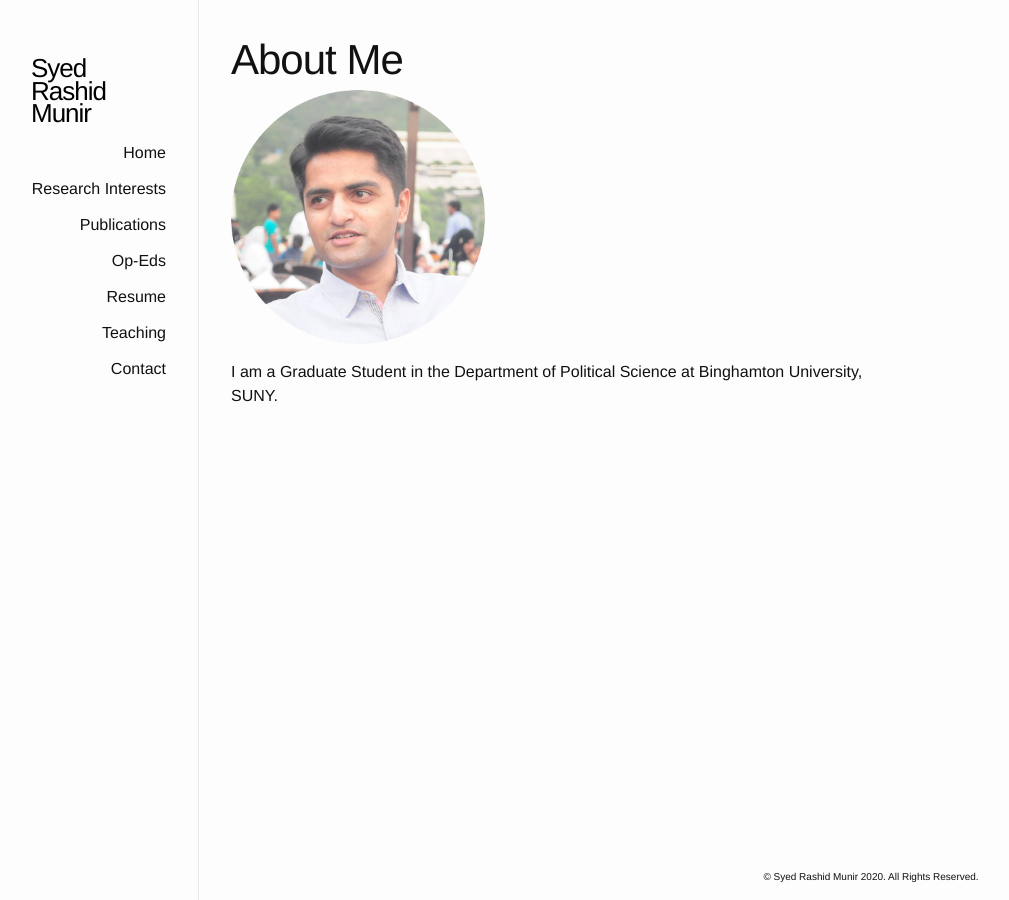
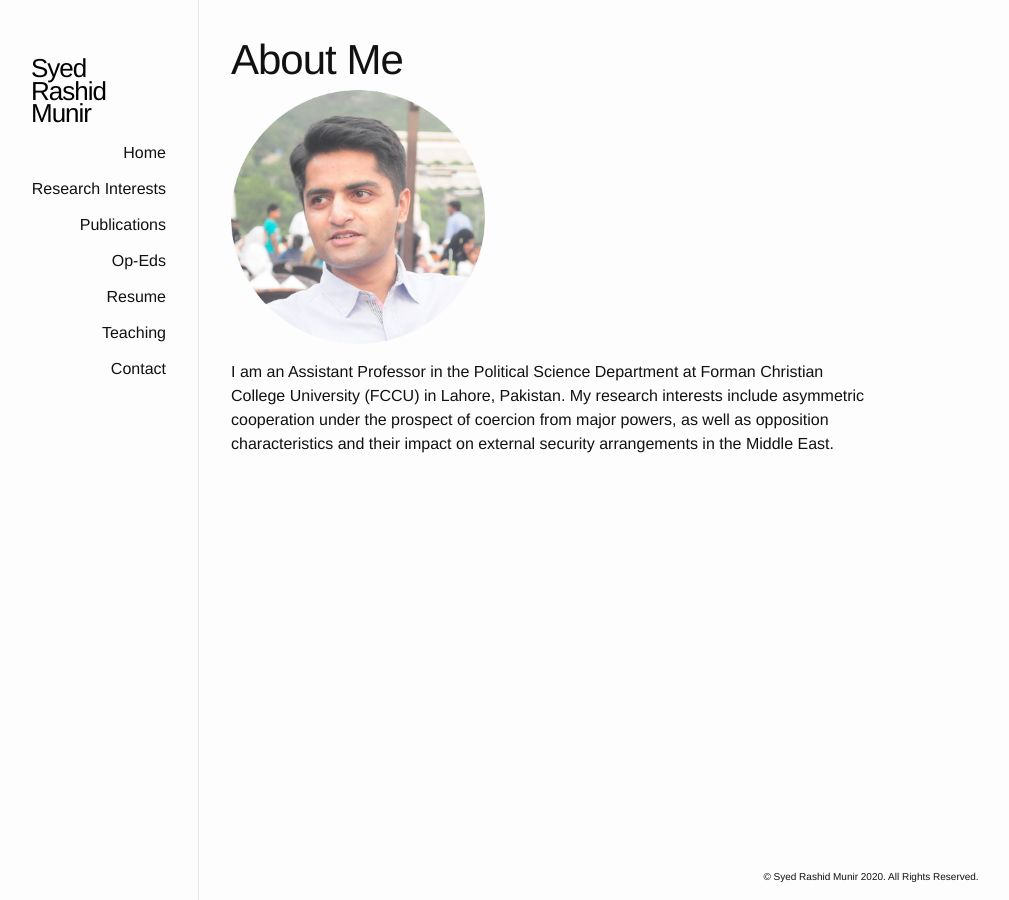
Before and after one commit to srmunir/srmunir.github.io, a Jekyll site: the page built from about.md, in a window 1280 px wide. Shown: the whole page, without its empty margins (191-1200 px from the left). Built offline with Jekyll 4.4.1, drawn with Linux system fonts in a browser that asks for light colours.

Commit message:
changed about section

```diff
--- a/about.md
+++ b/about.md
@@ -6,7 +6,7 @@
 
 ![profile-pic]
 
-I am a Graduate Student in the Department of Political Science at Binghamton University, SUNY.
+I am an Assistant Professor in the Political Science Department at Forman Christian College University (FCCU) in Lahore, Pakistan. My research interests include asymmetric cooperation under the prospect of coercion from major powers, as well as opposition characteristics and their impact on external security arrangements in the Middle East.
 
 [profile-pic]: {{ "/photos/profile.jpg" prepend: site.baseurl }}
 {: width="40%" }
```
